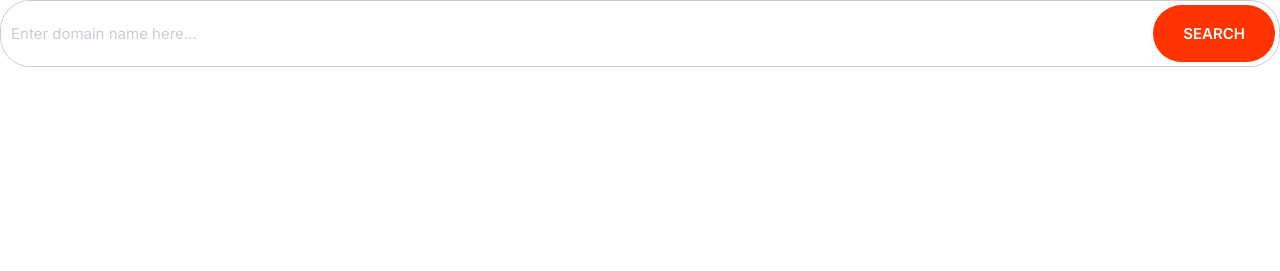
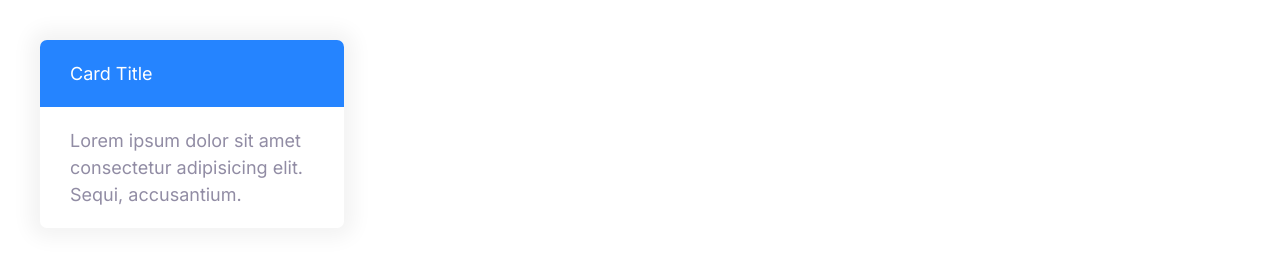
Before and after one commit to FranciscoL-M01/WebPractice, a plain HTML site: page index.html in a window 1280 px wide. Drawn offline with Linux system fonts and the light colour scheme.

Commit message:
Define simple card styles and the proper elements

```diff
--- a/CSS/styles.css
+++ b/CSS/styles.css
@@ -280,3 +280,27 @@
         font-size: 1.5rem;
     }
 }
+
+/* Cards */
+
+.card {
+    border-radius: 7px;
+    box-shadow: 0 0 20px 10px #f3f3f3;
+    overflow: hidden;
+
+}
+
+.card__header,
+.card__body {
+    padding: 2rem 3rem;
+}
+
+.card--primary .card__header {
+    background: var(--color-primary);
+    color: #fff;
+}
+
+.card--secondary .card__header {
+    background: var(--color-secondary);
+    color: #fff;
+}
--- a/index.html
+++ b/index.html
@@ -14,13 +14,14 @@
     <title>Document</title>
   </head>
   <body>
-    <div class="input-group">
-      <input
-        type="text"
-        class="input"
-        placeholder="Enter domain name here..."
-      />
-      <button class="btn btn-accent">Search</button>
+    <div style="width: 30%; padding: 4rem">
+      <div class="card card--primary">
+        <header class="card__header">Card Title</header>
+        <div class="card__body">
+          Lorem ipsum dolor sit amet consectetur adipisicing elit. Sequi,
+          accusantium.
+        </div>
+      </div>
     </div>
   </body>
 </html>
```
